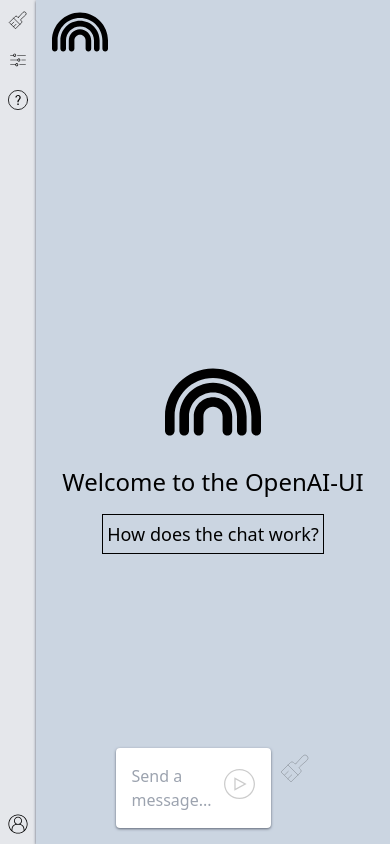
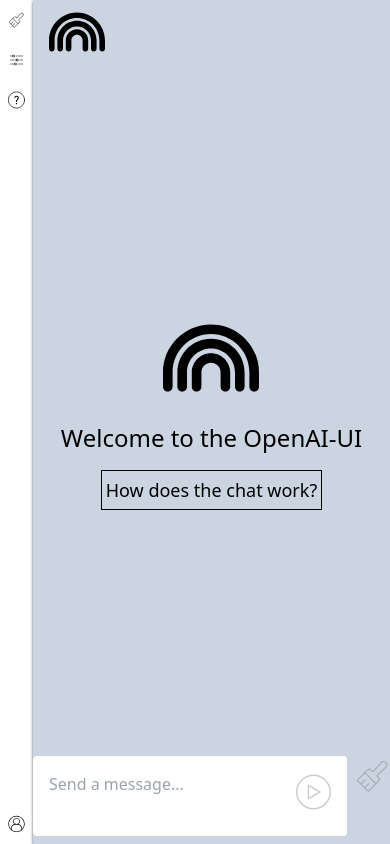
Before and after one commit to momolder/openai-ui, a SvelteKit app: page / in a window 390 px wide. Built offline with nearby package versions, Linux system fonts and the light colour scheme.

Commit message:
improve ui and fix mobile issues

```diff
--- a/src/app.css
+++ b/src/app.css
@@ -23,7 +23,6 @@
 body {
   width: 100vw;
   height: 100vh;
-  overflow: hidden;
 }
 @layer base {
   h1 {
--- a/src/lib/components/chat/chat.svelte
+++ b/src/lib/components/chat/chat.svelte
@@ -1,19 +1,19 @@
 <script lang="ts">
   import { ConversationStore } from '$lib/services/state-management';
-  import Welcome from '../welcome.svelte';
+  import Welcome from './components/welcome.svelte';
   import Input from './components/input.svelte';
   import Output from './components/output.svelte';
 </script>
 
-<div class="cmp gap-2 overflow-hidden flex justify-center">
+<div class="cmp overflow-hidden flex flex-col justify-center">
   {#if !$ConversationStore || $ConversationStore.messages.length === 0}
     <Welcome />
   {:else}
-    <div class="cmp-raised overflow-hidden flex flex-col">
-      <Output bottomGapClass="h-24" />
+    <div class="cmp overflow-hidden flex flex-col">
+      <Output />
     </div>
   {/if}
-  <div class="w-2/4 absolute self-end mb-4">
+  <div class="self-center w-full md:w-3/4 mb-2">
     <Input />
   </div>
 </div>
--- a/src/lib/components/chat/components/code-block.svelte
+++ b/src/lib/components/chat/components/code-block.svelte
@@ -31,6 +31,9 @@
   }
 </script>
 
+<div class="bg-dark-cmp">
+  <pre>{lang}</pre>
 {#await highlight().then( (c) => c?.codeToHtml( text, { lang: isNullOrWhitespace(lang) ? 'bash' : lang, theme: themingService.isDark() ? darkTheme : lightTheme } ) ) then code}
-  <code>{@html code}</code>
+          <div class="overflow-x-auto overscroll-contain bg-light-base dark:bg-dark-base p-2"><code>{@html code}</code></div>
 {/await}
+</div>
--- a/src/lib/components/chat/components/input.svelte
+++ b/src/lib/components/chat/components/input.svelte
@@ -60,7 +60,7 @@
 
 <div class="cmp flex items-stretch justify-stretch">
   <form on:submit={sendPrompt} on:reset={cancel} class="cmp">
-    <div class="cmp-raised overflow-x-auto p-4 flex justify-end bg-light-input dark:bg-dark-input rounded">
+    <div class="cmp overflow-x-auto p-4 flex justify-end bg-light-input dark:bg-dark-input rounded">
       <!-- svelte-ignore a11y-autofocus -->
       <textarea
         data-testid="inputMessageInput"
--- a/src/lib/components/chat/components/message.svelte
+++ b/src/lib/components/chat/components/message.svelte
@@ -6,12 +6,12 @@
   export let message: ChatMessage = {} as ChatMessage;
 </script>
 
-<div class="flex {message.role === ChatRole.Assistant ? '' : 'flex-row-reverse'}">
+<div class="flex">
   <div
-    class="rounded {message.role === ChatRole.User
-      ? 'bg-light-chat-user dark:bg-dark-chat-user'
-      : 'bg-light-chat-assistant dark:bg-dark-chat-assistant'}
-        shadow shadow-dark-flat dark:shadow-light-flat max-w-[80%] p-3 break-words">
+    class="cmp overflow-hidden p-3 whitespace-pre-wrap break-words">
+        <span class="font-bold text-lg">{message.role === ChatRole.User ? 'You' : 'Bot'}</span>
+        <div class="cmp overflow-hidden">
     <SvelteMarkdown source={message.content} renderers={{ code: CodeBlock }} />
   </div>
+  </div>
 </div>
--- a/src/lib/components/chat/components/output.svelte
+++ b/src/lib/components/chat/components/output.svelte
@@ -4,7 +4,6 @@
   import { afterUpdate, onDestroy } from 'svelte';
   import Message from './message.svelte';
 
-  export let bottomGapClass = 'h-20';
   let messages: ChatMessage[];
   let last: ChatMessage | undefined;
   let chatOutputDiv: HTMLDivElement;
@@ -21,15 +20,8 @@
   });
 </script>
 
-<div class="cmp overflow-y-auto" bind:this={chatOutputDiv}>
+<div class="cmp overflow-y-auto flex flex-col md:px-[15%]" bind:this={chatOutputDiv}>
   {#each messages as message, index}
-    <div data-testid="message-{index}" class="m-5"><Message {message} /></div>
+    <Message {message} />
   {/each}
-  {#if last?.role === ChatRole.User}
-    <div class="m-5"><Message /></div>
-  {/if}
-  <div class="cmp sticky {bottomGapClass} w-full" />
 </div>
-
-<style>
-</style>
--- a/src/lib/components/welcome.svelte
+++ b/src/lib/components/chat/components/welcome.svelte
@@ -4,7 +4,7 @@
   import logo from '$lib/assets/logo.svg';
 </script>
 
-<div class="cmp-raised flex justify-center items-center flex-col gap-4">
+<div class="cmp flex justify-center items-center flex-col gap-4">
   <img class="ico h-24 w-24" src={logo} alt="logo" />
   <h3>{t(lang.Page.Welcome.Message)}</h3>
   <button
--- a/src/lib/components/controls/switch.svelte
+++ b/src/lib/components/controls/switch.svelte
@@ -12,7 +12,7 @@
 </script>
 
 <div class="flex justify-between py-2">
-  <span>{label}</span>
+  <span class="whitespace-nowrap">{label}</span>
   <label class="relative inline-flex items-center cursor-pointer">
     <input type="checkbox" on:click={click} checked={value} class="sr-only peer" />
     <div
--- a/src/lib/services/ai-service.ts
+++ /dev/null
@@ -1,15 +0,0 @@
-import { env } from '$env/dynamic/private';
-import type { Conversation } from '$lib/models/Contracts';
-import { AzureKeyCredential, OpenAIClient, type ChatCompletions } from '@azure/openai';
-
-export function GetResponse(conversation: Conversation): AsyncIterable<ChatCompletions> {
-  const client = new OpenAIClient(env.OpenAi_Endpoint, new AzureKeyCredential(env.OpenAi_Key), {});
-  const mappedMessages = conversation.messages.map((m) => {
-    return {
-      content: m.content,
-      role: m.role,
-      name: m.name
-    };
-  });
-  return client.listChatCompletions('gpt-35-turbo-16k', mappedMessages.slice(0, -1));
-}
--- a/src/routes/+layout.ts
+++ b/src/routes/+layout.ts
@@ -6,9 +6,20 @@
 import { browser } from '$app/environment';
 
 export const ssr = false;
+function adjustHeight() {
+  const viewHeight = window.innerHeight + 'px';
+  const container = document.body;
+if(container)
+  container.style.height = viewHeight;
+}
 
 export async function load() {
   if (browser) {
+  adjustHeight(); // Initial call to set the height
+
+  window.addEventListener('resize', adjustHeight);
+  window.addEventListener('orientationchange', adjustHeight);
+
     const language = localStorage.getItem('language') ?? get(LanguageStore);
     LanguageStore.set(language);
     LanguageStore.subscribe((l) => {
--- a/src/routes/+page.svelte
+++ b/src/routes/+page.svelte
@@ -6,26 +6,17 @@
   let sidebarOpen = false;
 </script>
 
-<div class="page-grid">
-  <div class="cmp overflow-hidden {sidebarOpen ? 'w-screen col-span-2 md:w-80 md:col-span-1' : 'w-max'}">
+<div class="cmp flex flex-row overflow-hidden">
+  <div class="h-full overflow-hidden {sidebarOpen ? 'w-screen min-w-full md:w-96 md:min-w-0' : 'w-max'}">
     <Sidebar
       on:toggle={(e) => {
         sidebarOpen = e.detail.isOpen;
       }} />
   </div>
-  <div class="cmp-raised flex flex-col">
+  <div class="cmp-raised overflow-hidden flex flex-col">
     <Header />
-    <div class="cmp overflow-hidden {sidebarOpen ? 'collapse md:visible' : ''}">
+    <div class="cmp overflow-hidden">
       <Chat />
     </div>
   </div>
 </div>
-
-<style>
-  .page-grid {
-    display: grid;
-    height: 100%;
-    width: 100%;
-    grid-template-columns: auto 1fr;
-  }
-</style>
--- a/tailwind.config.js
+++ b/tailwind.config.js
@@ -3,8 +3,15 @@
   darkMode: 'class',
   content: ['./src/**/*.{html,js,svelte,ts}'],
   theme: {
+    screens: {
+      'sm': '640px',
+      'md': '768px',
+      'lg': '1024px',
+      'xl': '1280px',
+      '2xl': '1536px',
+    },
     colors: {
-      'dark-base': 'rgb(17 24 39)', // gray-900
+      'dark-base': 'rgb(36 41 46)', // github-dark
       'dark-flat': 'rgb(107 114 128)', // gray-500
       'dark-cmp': 'rgb(51 65 85)', // slate-700
       'dark-input': 'rgb(0 0 0)', // black
@@ -12,7 +19,7 @@
       'dark-text': 'rgb(255 255 255)', // white
       'dark-chat-user': 'rgb(20 83 45)', // green-900
       'dark-chat-assistant': 'rgb(51 65 85)', // slate-700
-      'light-base': 'rgb(229 231 235)', // gray-200
+      'light-base': 'rgb(255 255 255)', // github-light
       'light-flat': 'rgb(107 114 128)', // gray-500
       'light-cmp': 'rgb(203 213 225)', // slate-300
       'light-input': 'rgb(255 255 255)', // white
@@ -21,6 +28,9 @@
       'light-chat-user': 'rgb(34 197 94)', // green-500
       'light-chat-assistant': 'rgb(203 213 225)', // slate-300
       warn: 'rgb(250 204 21)' // text-yellow-400
+      // 'rgb(36 41 46)', // github-dark
+      // 'rgb(255 255 255)', // github-light
+      // 'rgb(17 24 39)', // gray-900
     },
     extend: {
       animation: {
```
